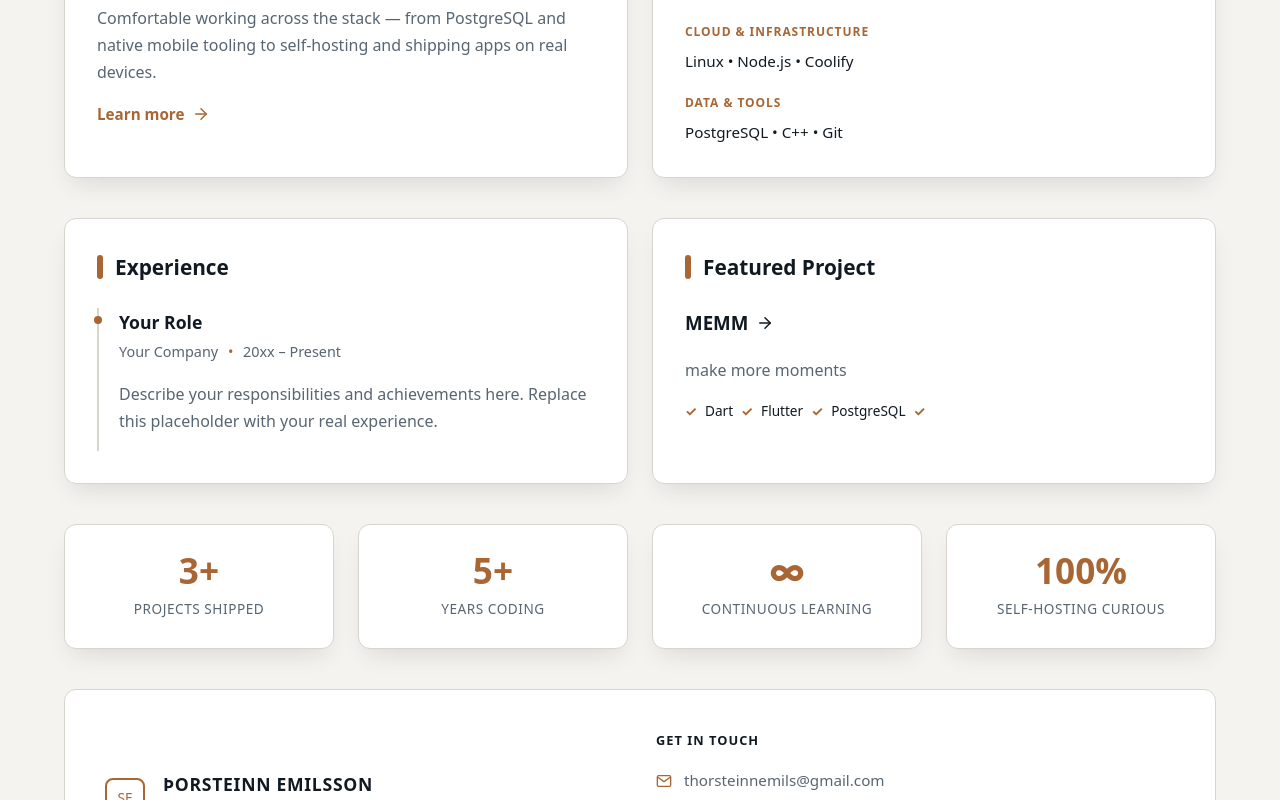
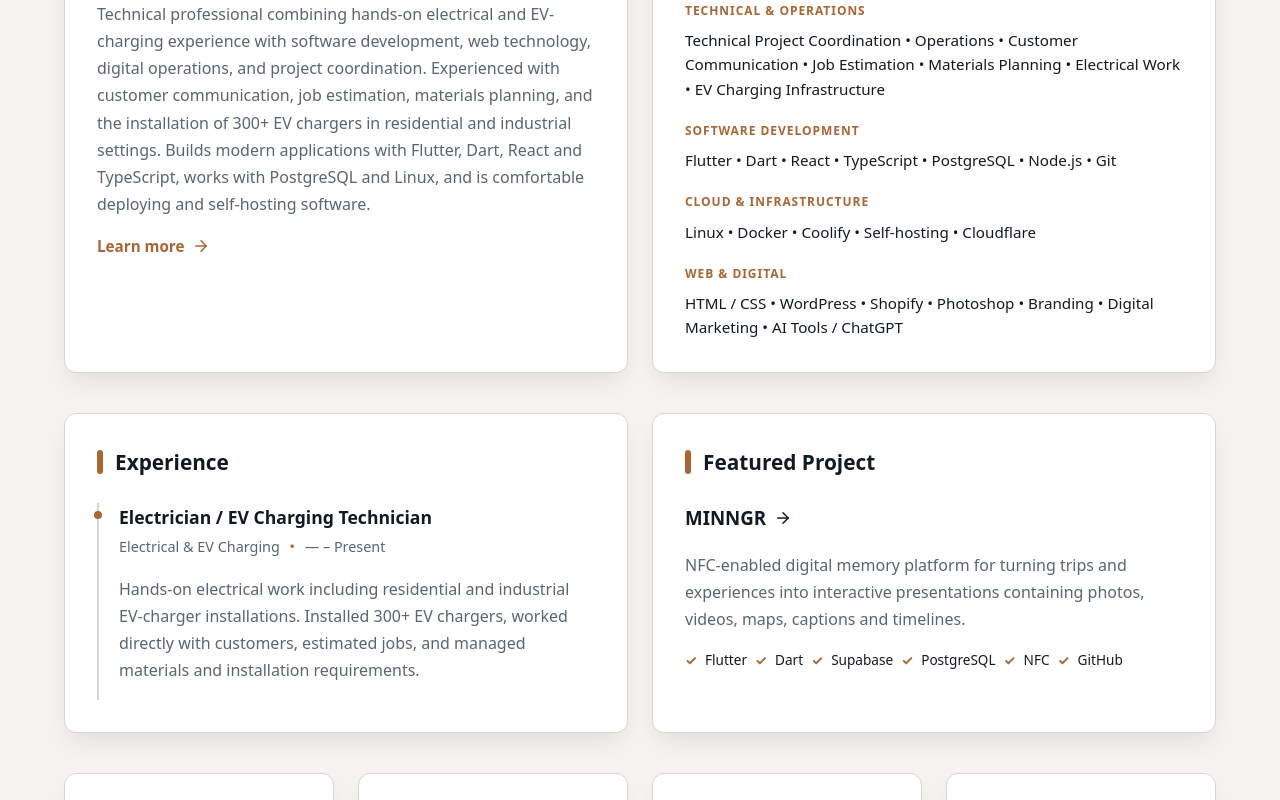
Before and after one commit to SteiniEmils/CV, a React (Vite) app: page / in a window 1280 px wide. Shown: the part 800-1600 px from the top of the page. Built offline with nearby package versions, Linux system fonts and the light colour scheme.

Commit message:
Chat change

```diff
--- a/src/data/cv.ts
+++ b/src/data/cv.ts
@@ -34,106 +34,137 @@ export type SkillCategory = {
 
 export const cv = {
   "name": "Þorsteinn Emilsson",
-  "title": "Flutter & React Developer",
+  "title": "Technical Project Coordinator · Developer · Electrician",
   "location": "Iceland",
-  "email": "thorsteinnemils@gmail.com",
+  "email": "steini@steiniemils.com",
   "phone": "+354 8677880",
   "github": "https://github.com/SteiniEmils",
   "website": "https://steiniemils.com",
-  "linkedin": "",
-  "summary": "Mobile-first developer who builds cross-platform apps with Flutter and Dart, and modern web interfaces with React and TypeScript. Comfortable working across the stack — from PostgreSQL and native mobile tooling to self-hosting and shipping apps on real devices.",
+  "linkedin": "https://www.linkedin.com/in/steinemils",
+  "summary": "Technical professional combining hands-on electrical and EV-charging experience with software development, web technology, digital operations, and project coordination. Experienced with customer communication, job estimation, materials planning, and the installation of 300+ EV chargers in residential and industrial settings. Builds modern applications with Flutter, Dart, React and TypeScript, works with PostgreSQL and Linux, and is comfortable deploying and self-hosting software.",
   "skills": [
+    "Technical Project Coordination",
+    "Operations & Job Estimation",
+    "Customer Communication",
+    "EV Charging Infrastructure",
+    "Electrical Work",
     "Flutter",
     "Dart",
     "React",
     "TypeScript",
     "PostgreSQL",
-    "C++",
+    "Linux",
+    "Docker",
+    "Coolify",
     "Git",
-    "Linux",
     "Node.js",
-    "Coolify"
+    "HTML / CSS",
+    "WordPress",
+    "Shopify",
+    "Photoshop",
+    "Branding & Digital Marketing",
+    "AI Tools / ChatGPT"
   ],
   "skillCategories": [
     {
-      "category": "Software",
+      "category": "Technical & Operations",
+      "items": [
+        "Technical Project Coordination",
+        "Operations",
+        "Customer Communication",
+        "Job Estimation",
+        "Materials Planning",
+        "Electrical Work",
+        "EV Charging Infrastructure"
+      ]
+    },
+    {
+      "category": "Software Development",
       "items": [
         "Flutter",
         "Dart",
         "React",
-        "TypeScript"
+        "TypeScript",
+        "PostgreSQL",
+        "Node.js",
+        "Git"
       ]
     },
     {
       "category": "Cloud & Infrastructure",
       "items": [
         "Linux",
-        "Node.js",
-        "Coolify"
+        "Docker",
+        "Coolify",
+        "Self-hosting",
+        "Cloudflare"
       ]
     },
     {
-      "category": "Data & Tools",
+      "category": "Web & Digital",
       "items": [
-        "PostgreSQL",
-        "C++",
-        "Git"
+        "HTML / CSS",
+        "WordPress",
+        "Shopify",
+        "Photoshop",
+        "Branding",
+        "Digital Marketing",
+        "AI Tools / ChatGPT"
       ]
     }
   ],
   "experience": [
     {
-      "company": "Your Company",
-      "role": "Your Role",
-      "start": "20xx",
+      "company": "Electrical & EV Charging",
+      "role": "Electrician / EV Charging Technician",
+      "start": "—",
       "end": "Present",
-      "description": "Describe your responsibilities and achievements here. Replace this placeholder with your real experience."
+      "description": "Hands-on electrical work including residential and industrial EV-charger installations. Installed 300+ EV chargers, worked directly with customers, estimated jobs, and managed materials and installation requirements."
     }
   ],
-  "education": [
-    {
-      "institution": "Your School",
-      "degree": "Your Degree",
-      "start": "20xx",
-      "end": "20xx"
-    }
-  ],
+  "education": [],
   "projects": [
     {
-      "name": "MEMM",
-      "description": "make more moments",
-      "url": "https://github.com/SteiniEmils/MEMM",
-      "tech": "Dart, Flutter, PostgreSQL, "
+      "name": "MINNGR",
+      "description": "NFC-enabled digital memory platform for turning trips and experiences into interactive presentations containing photos, videos, maps, captions and timelines.",
+      "url": "https://github.com/SteiniEmils/minngr_app",
+      "tech": "Flutter, Dart, Supabase, PostgreSQL, NFC, GitHub"
     },
     {
-      "name": "minngr_app",
-      "description": "Personal Flutter project for managing things on the go.",
-      "url": "https://github.com/SteiniEmils/minngr_app",
-      "tech": "Dart, Flutter, PostgreSQL, C++"
+      "name": "SteiniEmils CV",
+      "description": "Personal technical portfolio and CV application, designed for self-hosted deployment with a modern React/Vite frontend and Coolify infrastructure.",
+      "url": "https://github.com/SteiniEmils/CV",
+      "tech": "React, TypeScript, Vite, Docker, Coolify, Linux, Cloudflare"
     },
     {
-      "name": "steiniemils.com",
-      "description": "This personal CV website — built with React, TypeScript, Vite, Docker, and deployed on a self-hosted Coolify instance.",
-      "url": "https://github.com/SteiniEmils/CV",
-      "tech": "React, TypeScript, Vite, Docker, Coolify"
+      "name": "SHAMBA",
+      "description": "Branding, product and digital marketing project for a skincare brand inspired by Kenyan heritage.",
+      "url": "https://steiniemils.com",
+      "tech": "Branding, Photoshop, Product Development, Digital Marketing"
+    },
+    {
+      "name": "Land og Synir",
+      "description": "Branding and visual design project involving professional marketing material and digital creative work.",
+      "url": "https://steiniemils.com",
+      "tech": "Photoshop, Branding, Graphic Design, Marketing"
     }
   ],
   "stats": [
     {
-      "value": "3+",
-      "label": "Projects Shipped"
+      "value": "300+",
+      "label": "EV Chargers Installed"
     },
     {
-      "value": "5+",
-      "label": "Years Coding"
+      "value": "16+",
+      "label": "Years Using Photoshop"
     },
     {
-      "value": "∞",
-      "label": "Continuous Learning"
+      "value": "Flutter + React",
+      "label": "Development Stack"
     },
     {
-      "value": "100%",
-      "label": "Self-Hosting Curious"
+      "value": "Self-Hosted",
+      "label": "Cloud & Deployment"
     }
   ]
 } as const
```
Also changed, not shown: data/cv.json (+78 -47 lines), 2 other files (tests, documents, lock files or other folders).
